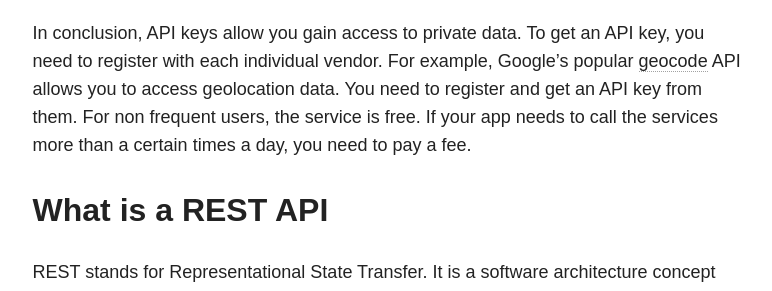
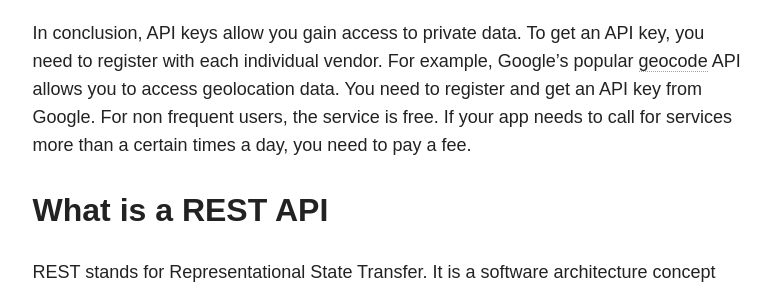
Before and after one commit to taolicd/taolicd.github.io, a Jekyll site: the page built from _posts/blog/2016-05-08-RESTFUL.md, in a window 1280 px wide and 900 px high, scrolled down 1224 px. Shown: the part 209-500 px from the top of the window, without its empty margins (347-1119 px from the left). Built offline with Jekyll 4.4.1, drawn with Linux system fonts in a browser that asks for light colours; comment, search, counter and statistics services are not loaded.

Commit message:
new post

```diff
--- a/_posts/blog/2016-05-08-RESTFUL.md
+++ b/_posts/blog/2016-05-08-RESTFUL.md
@@ -24,7 +24,7 @@ Since the advent of the Web in early 90s, the software landscape has shifted a l
 
 APIs can bring revenue because companies charge people for accessing their data/resources. All they need is to set up an authentication mechanism and require users to have an API key to access their data. Think of this as you check in a hotel. If you  pay an agreed fee, you get the hotel room key, which allows you to authenticate yourself and have access to the room for a certain period based on agreed upon conditions.
 
-In conclusion, API keys allow you gain access to private data. To get an API key, you need to register with each individual vendor. For example, Google's popular [geocode](https://developers.google.com/maps/documentation/geolocation/intro) API allows you to access geolocation data. You need to register and get an API key from them. For non frequent users, the service is free. If your app needs to call the services more than a certain times a day, you need to pay a fee.
+In conclusion, API keys allow you gain access to private data. To get an API key, you need to register with each individual vendor. For example, Google's popular [geocode](https://developers.google.com/maps/documentation/geolocation/intro) API allows you to access geolocation data. You need to register and get an API key from Google. For non frequent users, the service is free. If your app needs to call for services more than a certain times a day, you need to pay a fee.
 
 
 
```
